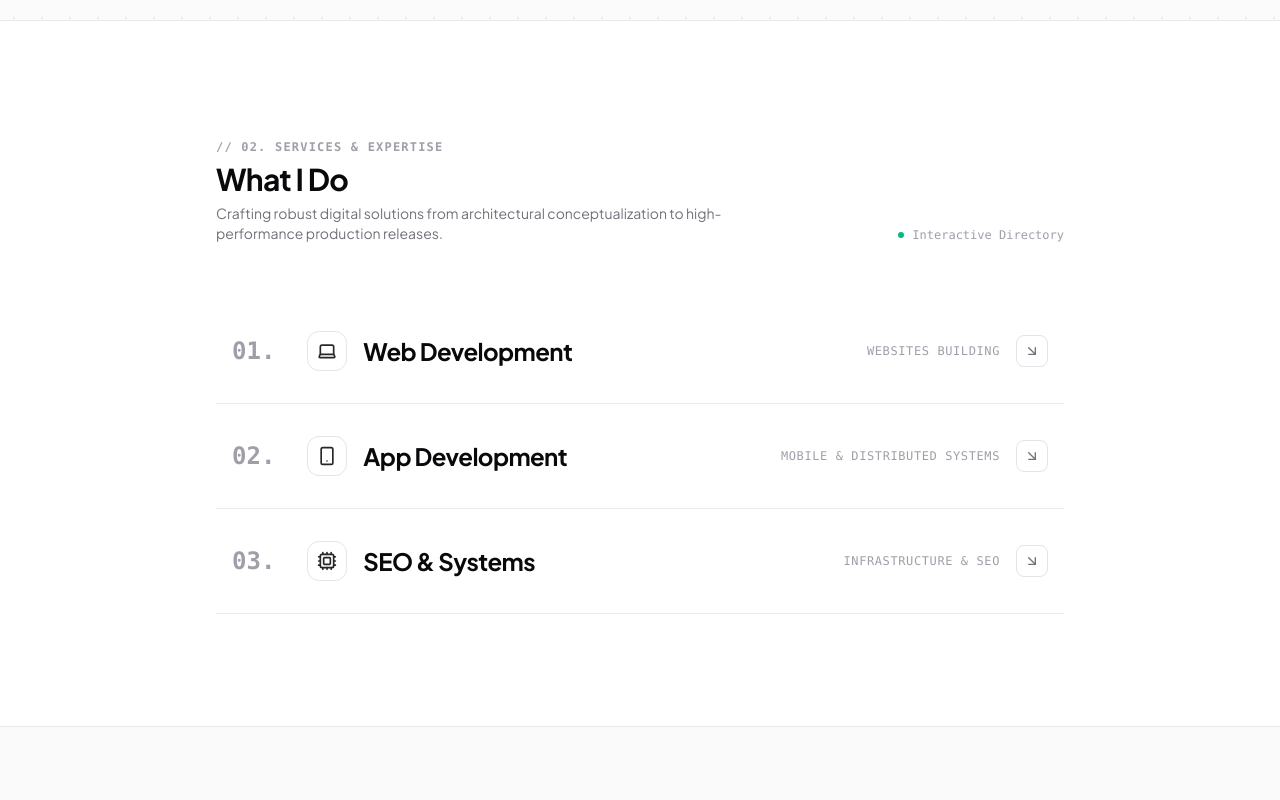
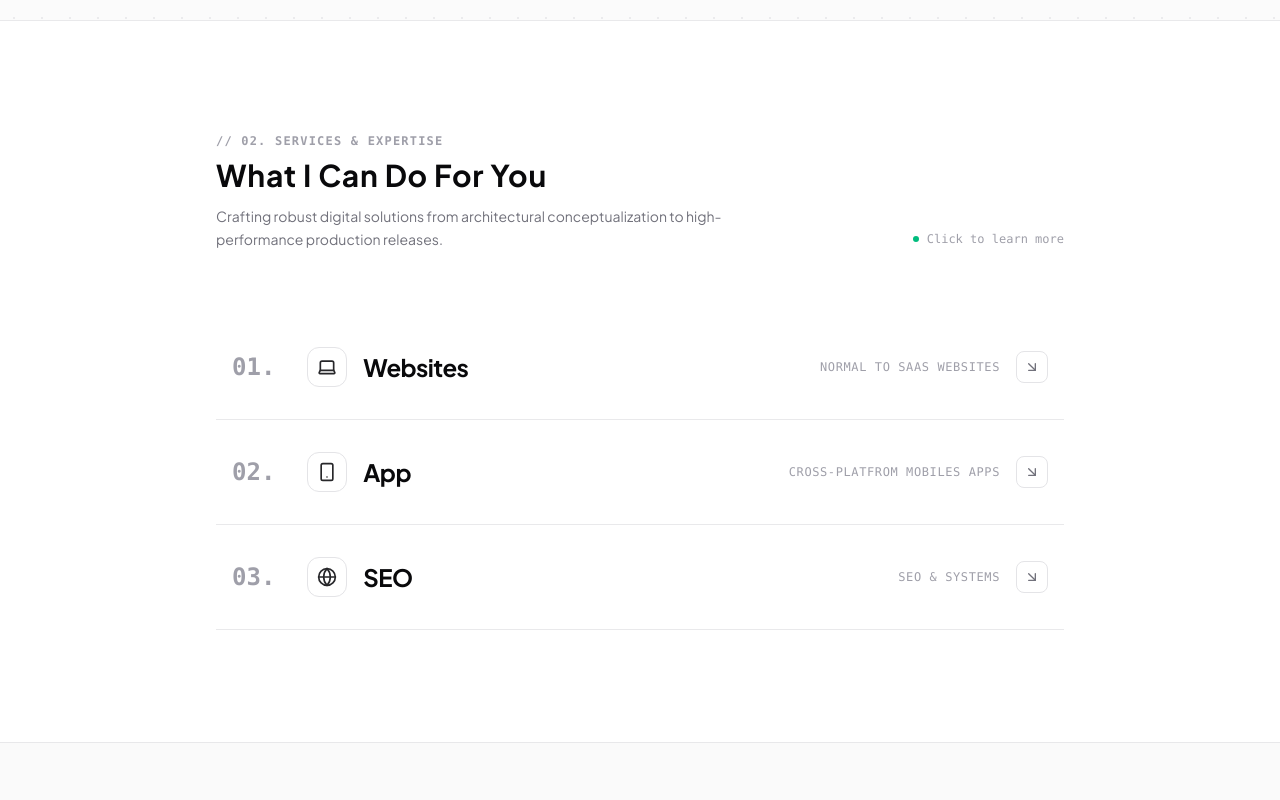
Before and after one commit to manishcodes-dot/manish-portfolio-., a React (Vite) app: page / in a window 1280 px wide. Shown: the part 780-1580 px from the top of the page. Built offline with nearby package versions, Linux system fonts and the light colour scheme.

Commit message:
feat: add WorkExperienceSection and GrigolettiServicesSection components

```diff
--- a/src/components/GrigolettiServicesSection.tsx
+++ b/src/components/GrigolettiServicesSection.tsx
@@ -1,5 +1,5 @@
 import React, { useState } from 'react';
-import { ArrowDownRight, ArrowUpRight, Globe, Smartphone, Cpu, Laptop } from 'lucide-react';
+import { ArrowDownRight, ArrowUpRight, Globe, Smartphone, Cpu, Laptop, Globe2 } from 'lucide-react';
 
 interface SubService {
   number: string;
@@ -20,22 +20,22 @@ interface ServiceItem {
 const SERVICES_DATA: ServiceItem[] = [
   {
     number: '01.',
-    category: 'Websites building',
-    title: 'Web Development',
+    category: 'Normal to SAAS Websites',
+    title: 'Websites',
     question: 'Need an ultra-fast, accessible, and functionable web application?',
     description: 'Building responsive, lightning-fast web applications with React, TypeScript, Next.js, and modern CSS engines. Engineered with sub-second page loads, accessibility compliance, and interactive animations.',
     subservices: [
       { number: '01', label: 'Single Page to Multi-Page Websites' },
-      { number: '02', label: 'Design Systems & functionanle components' },
-      { number: '03', label: 'backend connection & api connection' }
+      { number: '02', label: 'Design Systems & Functionanle components' },
+      { number: '03', label: 'backend & REST Api connection' }
     ],
     tags: ['React', 'Next.js', 'TypeScript', 'Tailwind CSS', 'javascript', 'REST API', 'Node.js', 'MongoDB/PostgreSQL'],
     icon: Laptop
   },
   {
     number: '02.',
-    category: 'MOBILE & DISTRIBUTED SYSTEMS',
-    title: 'App Development',
+    category: 'Cross-platfrom Mobiles apps',
+    title: 'App',
     description: 'Cross-platform mobile applications, microservices, and distributed backend pipelines. Implementing reliable state engines, local-first offline syncing, background workers, and real-time protocols.',
     question: 'Looking to build iOS & Android experiences app for your business ?',
     subservices: [
@@ -48,17 +48,17 @@ const SERVICES_DATA: ServiceItem[] = [
   },
   {
     number: '03.',
-    category: 'INFRASTRUCTURE & SEO',
-    title: 'SEO & Systems',
+    category: 'SEO & Systems',
+    title: 'SEO',
     question: 'Need to rank site or business at the top of the search result ?',
     description: 'Constructing robust backend services, microservice architectures, and search engine optimization. From WebSocket event relays to transactional database engines with strict ACID integrity and Core Web Vitals optimization.',
     subservices: [
       { number: '01', label: 'Keywords Research & analysis' },
       { number: '02', label: 'Technical SEO & Web Master' },
-      { number: '03', label: 'Sites Optimization' }
+      { number: '03', label: 'Wordpress' }
     ],
     tags: ['Keywords Research', 'Google', 'Search Engine', 'SEO', 'Technical SEO','Web Master'],
-    icon: Cpu
+    icon: Globe
   }
 ];
 
@@ -78,22 +78,22 @@ export const GrigolettiServicesSection: React.FC = () => {
       <div className="max-w-4xl mx-auto px-4 sm:px-6">
 
         {/* Section Header matching Jeff Milanes / CleanPortfolio format */}
-        <div className="flex flex-col sm:flex-row sm:items-end justify-between gap-4 mb-14">
+        <div className="flex flex-col sm:flex-row sm:items-end justify-between gap-6 mb-16">
           <div>
-            <span className="text-xs font-mono uppercase tracking-widest text-zinc-400 font-semibold">
+            <span className="block text-xs font-mono uppercase tracking-widest text-zinc-400 font-semibold mb-2">
               // 02. SERVICES &amp; EXPERTISE
             </span>
-            <h2 className="text-2xl sm:text-3xl font-bold tracking-tight text-zinc-950 mt-1">
-              What I Do
+            <h2 className="text-2xl sm:text-3xl font-bold tracking-wide text-zinc-950 mt-2 mb-3">
+              {"What I Can Do For You"}
             </h2>
-            <p className="text-sm text-zinc-500 mt-1.5 max-w-lg">
+            <p className="text-sm text-zinc-500 mt-2 max-w-lg leading-relaxed">
               Crafting robust digital solutions from architectural conceptualization to high-performance production releases.
             </p>
           </div>
 
-          <div className="hidden sm:flex items-center gap-2 font-mono text-xs text-zinc-400">
+          <div className="hidden sm:flex items-center gap-2 font-mono text-xs text-zinc-400 mb-1">
             <span className="w-1.5 h-1.5 rounded-full bg-emerald-500 animate-pulse" />
-            <span>Interactive Directory</span>
+            <span>Click to learn more</span>
           </div>
         </div>
 
@@ -165,24 +165,9 @@ export const GrigolettiServicesSection: React.FC = () => {
                   className={`overflow-hidden transition-all duration-300 ease-in-out px-2 sm:px-4 ${isOpen ? 'max-h-[600px] opacity-100 pb-8 sm:pb-10' : 'max-h-0 opacity-0 pb-0'
                     }`}
                 >
-                  <div className="pt-2 pl-0 sm:pl-16 space-y-6">
-                    {/* The Need / Prompt */}
-                    <div className="p-4 rounded-xl bg-white border border-zinc-200/90 shadow-2xs">
-                      <div className="text-[11px] font-mono text-zinc-400 uppercase tracking-wider mb-1">
-                        // THE NEED
-                      </div>
-                      <p className="text-sm font-semibold text-zinc-900">
-                        "{service.question}"
-                      </p>
-                    </div>
-
-                    {/* Detailed Paragraph */}
-                    <p className="text-sm text-zinc-600 leading-relaxed max-w-2xl font-sans">
-                      {service.description}
-                    </p>
-
+                  <div className="pt-2 pl-0 sm:pl-16 space-y-4">
                     {/* Subservices Checklist with Clean Hairline Dividers */}
-                    <div className="space-y-2.5 pt-2">
+                    <div className="space-y-2.5">
                       <div className="text-[11px] font-mono uppercase tracking-wider text-zinc-400 font-semibold">
                         CORE DELIVERABLES &amp; EXECUTION
                       </div>
@@ -203,24 +188,13 @@ export const GrigolettiServicesSection: React.FC = () => {
                       </div>
                     </div>
 
-                    {/* Tech Tags & Discuss Button */}
-                    <div className="pt-2 flex flex-col sm:flex-row sm:items-center justify-between gap-4">
-                      <div className="flex flex-wrap gap-1.5">
-                        {service.tags.map((tag) => (
-                          <span
-                            key={tag}
-                            className="px-2.5 py-1 rounded-md bg-white border border-zinc-200 text-zinc-700 text-xs font-mono shadow-2xs"
-                          >
-                            {tag}
-                          </span>
-                        ))}
-                      </div>
-
+                    {/* Discuss Button */}
+                    <div className="pt-2 flex justify-end">
                       <a
                         href="#contact"
                         className="inline-flex items-center gap-1.5 font-mono text-xs font-semibold text-zinc-950 hover:underline shrink-0"
                       >
-                        <span>Discuss {service.title}</span>
+                        <span>Build {service.title}</span>
                         <ArrowUpRight className="w-3.5 h-3.5" />
                       </a>
                     </div>
--- a/src/components/WorkExperienceSection.tsx
+++ b/src/components/WorkExperienceSection.tsx
@@ -24,7 +24,7 @@ const WORK_EXPERIENCES: WorkExperienceItem[] = [
     description: 'At Informatics College, I graduated with a degree in Computer Science & Information Technology, focusing on software engineering, web application architecture, algorithms, and modern frontend development.',
     logoSrc: '/assets/img/informaticse imgsvg.svg',
     tileBg: 'bg-white border border-zinc-200 text-zinc-950 shadow-sm',
-    technologies: ['Computer Science', 'Software Engineering', 'React', 'TypeScript', 'Web Architecture', 'Database Systems']
+    technologies: ['Computer Science', 'Software Engineering', 'Web Development', 'Web Architecture', 'Database Systems']
   },
   {
     id: 'fishtail-infosolutions',
```
